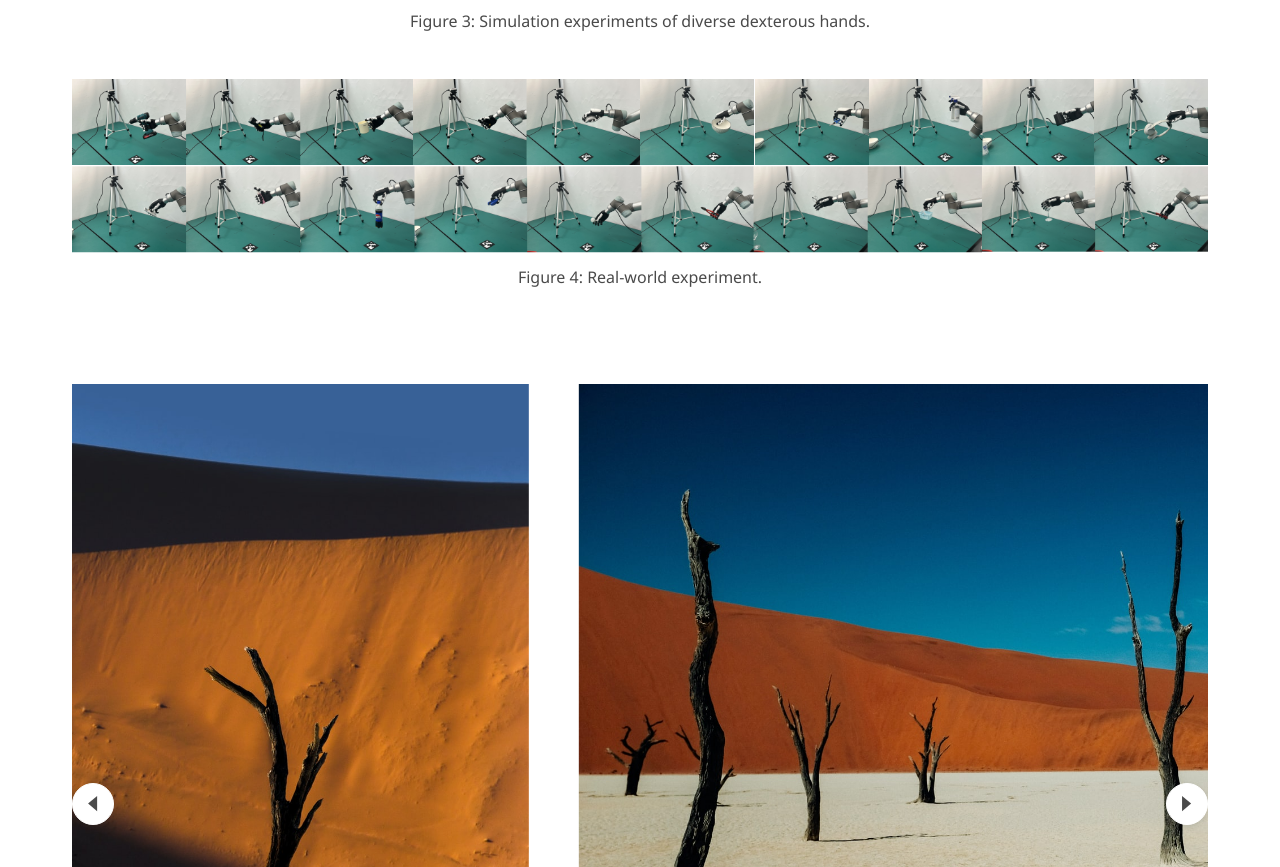
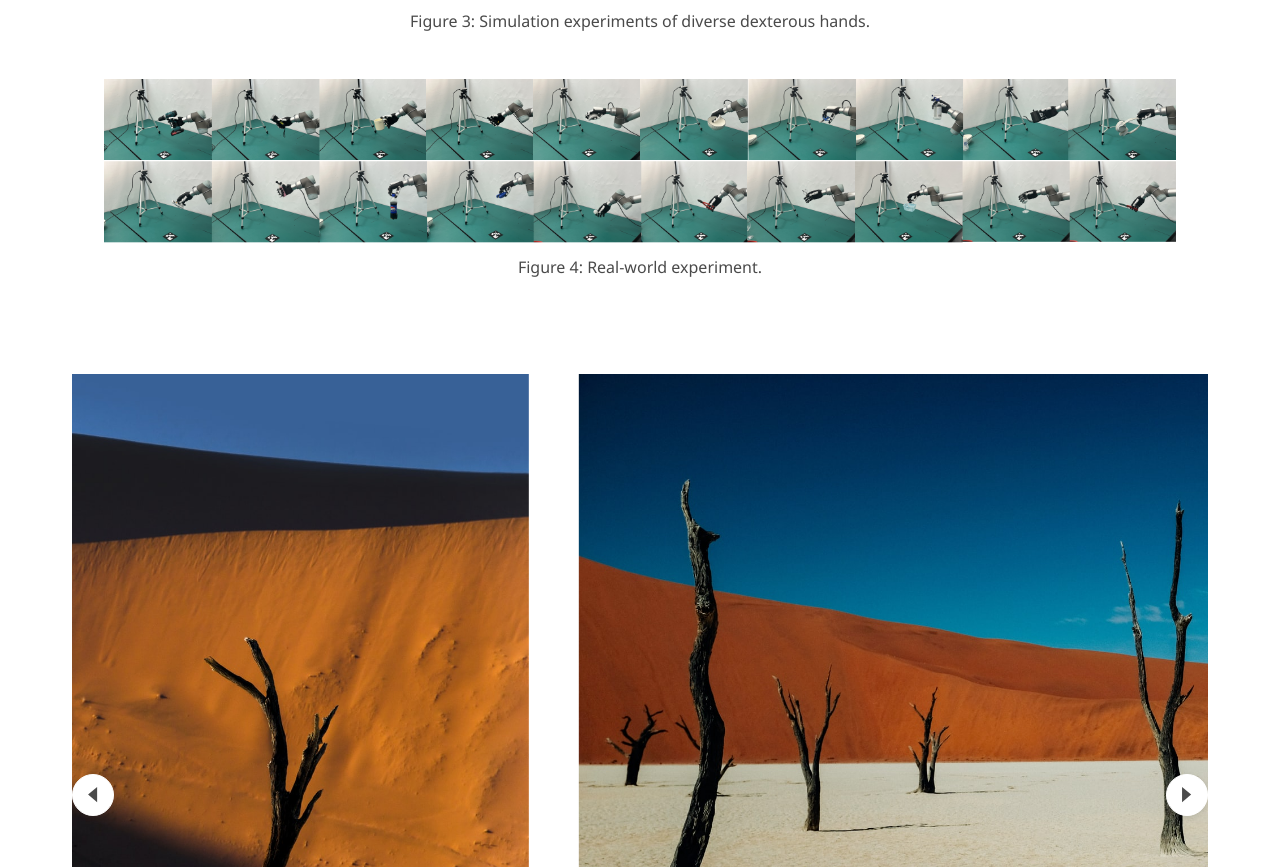
Before and after one commit to Anonymoussdaui/UFG, a plain HTML site: page index.html in a window 1280 px wide. Shown: the part 3331-4198 px from the top of the page. Drawn offline with nearby package versions, Linux system fonts and the light colour scheme; some icons are missing; a web font is replaced by a local one.

Commit message:
Update index.html

```diff
--- a/index.html
+++ b/index.html
@@ -205,17 +205,17 @@ is the final generation result of functional grasping gestures for the dexterous
     </div>
   </div>
 
-<!-- Image Section -->
 <section class="section">
-  <div class="container">
+  <div class="container is-fluid">
     <div class="columns is-centered">
-      <div class="column is-full has-text-centered">
-        <img src="static/images/experiment.png" alt="Functional Grasp Demo" style="width: 180%; height: auto;">
+      <div class="column has-text-centered">
+        <img src="static/images/experiment.png" alt="Functional Grasp Demo" style="width: 100%; height: auto;">
         <p class="subtitle is-6" style="margin-top: 0.5em;">Figure 4: Real-world experiment.</p>
       </div>
     </div>
   </div>
 </section>
+
 
 
 <!-- Image carousel -->
```
